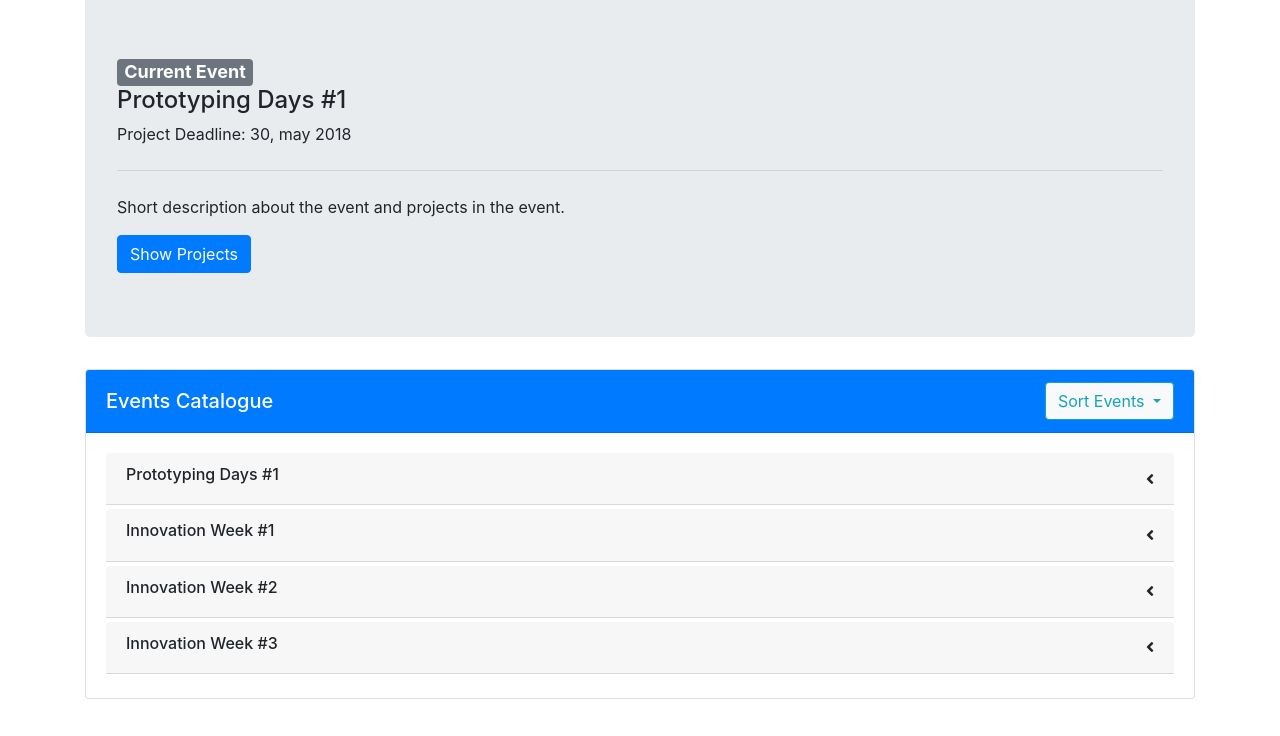
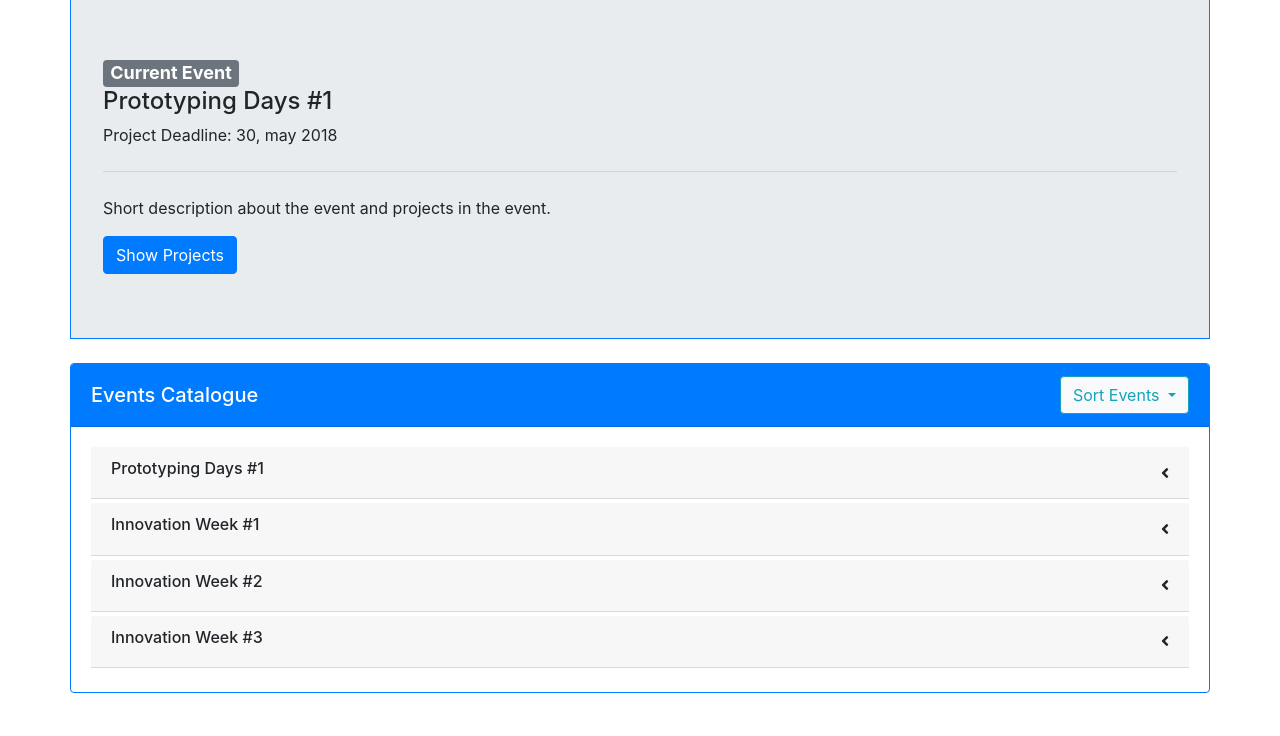
Before and after one commit to mkamalkayani/eventManagement, a website: page index.html in a window 1280 px wide. Shown: the part 64-800 px from the top of the page. Drawn offline with nearby package versions, Linux system fonts and the light colour scheme.

Commit message:
added border of current event

```diff
--- a/css/style.css
+++ b/css/style.css
@@ -2,6 +2,9 @@
 /*.event-body button{
 	max-width: 80%;
 }*/
+.container{
+	padding: 0;
+}
 
 .navbar-brand{
 	max-width: 30px;
@@ -12,6 +15,7 @@
 }
 
 @media (max-width: 575.98px) {
+
 	.modal-footer [data-dismiss="modal"]{
 		margin-top: 10px;
 	}
--- a/index.html
+++ b/index.html
@@ -41,17 +41,17 @@
     </nav>
 
 <!-- Current Event -->
-    <div class="jumbotron">
+    <div class="jumbotron border border-primary rounded-0 mb-4">
       <h4 class="current-event">Hello, world!</h4>
       <p class="">Project Deadline: 30, may 2018</p>
       <hr class="my-4">
       <p>Short description about the event and projects in the event.</p>
-      <a class="btn btn-primary" href="#projects" role="button">Show Projects</a>
+      <a class="btn btn-primary" href="#id13" role="button">Show Projects</a>
     </div>
 
 
     <!-- Events Catalogue -->
-    <div class="card mb-4" id="event-catalogue">
+    <div class="card mb-4 border border-primary" id="event-catalogue">
       <div class="d-flex card-header bg-primary text-white">
         <h5 class="align-self-center mb-0">Events Catalogue</h5>
         <div class="dropdown ml-auto">
@@ -59,8 +59,8 @@
             Sort Events
           </button>
           <div class="dropdown-menu dropdownEventCatalogue" aria-labelledby="dropdownMenuButton">
-            <a class="dropdown-item alphabatically" href="#">Alphabatically</a>
-            <a class="dropdown-item event-id" href="#">By Deadline</a>
+            <a class="dropdown-item alphabatically" href="#event-catalogue">Alphabatically</a>
+            <a class="dropdown-item event-id" href="#event-catalogue">By Deadline</a>
           </div>
         </div>
       </div>
--- a/main.js
+++ b/main.js
@@ -123,8 +123,8 @@ function placeEvents(eventData){
 		Sort Projects
 		</button>
 		<div class="dropdown-menu">
-		<a class="dropdown-item alphabatically" href="#">Alphabatically</a>
-		<a class="dropdown-item" href="#">By Deadline</a>
+		<a class="dropdown-item alphabatically" href="#id${eventData[i].id}">Alphabatically</a>
+		<a class="dropdown-item" href="#id${eventData[i].id}">By Deadline</a>
 		</div>
 		</div>`;
 
@@ -160,6 +160,5 @@ function sortAlpha(nodeList,appendTo){
 	});
 }
 
-
 //
 });
```
